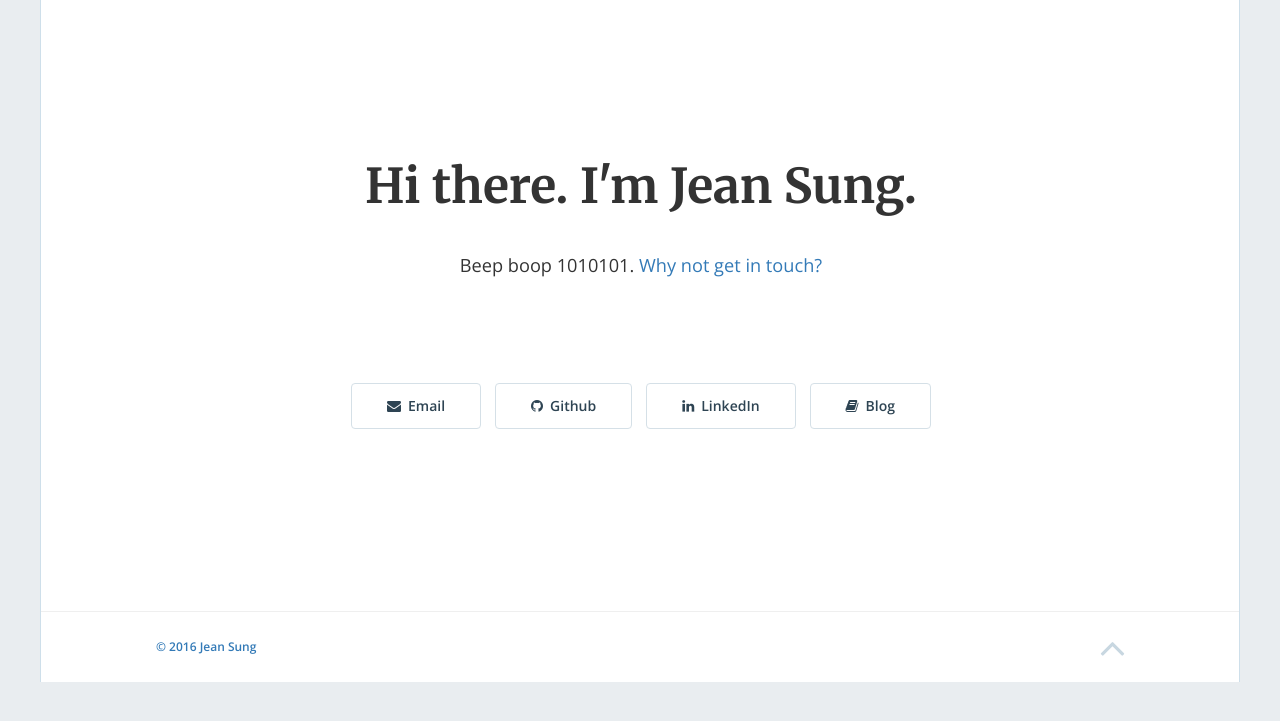
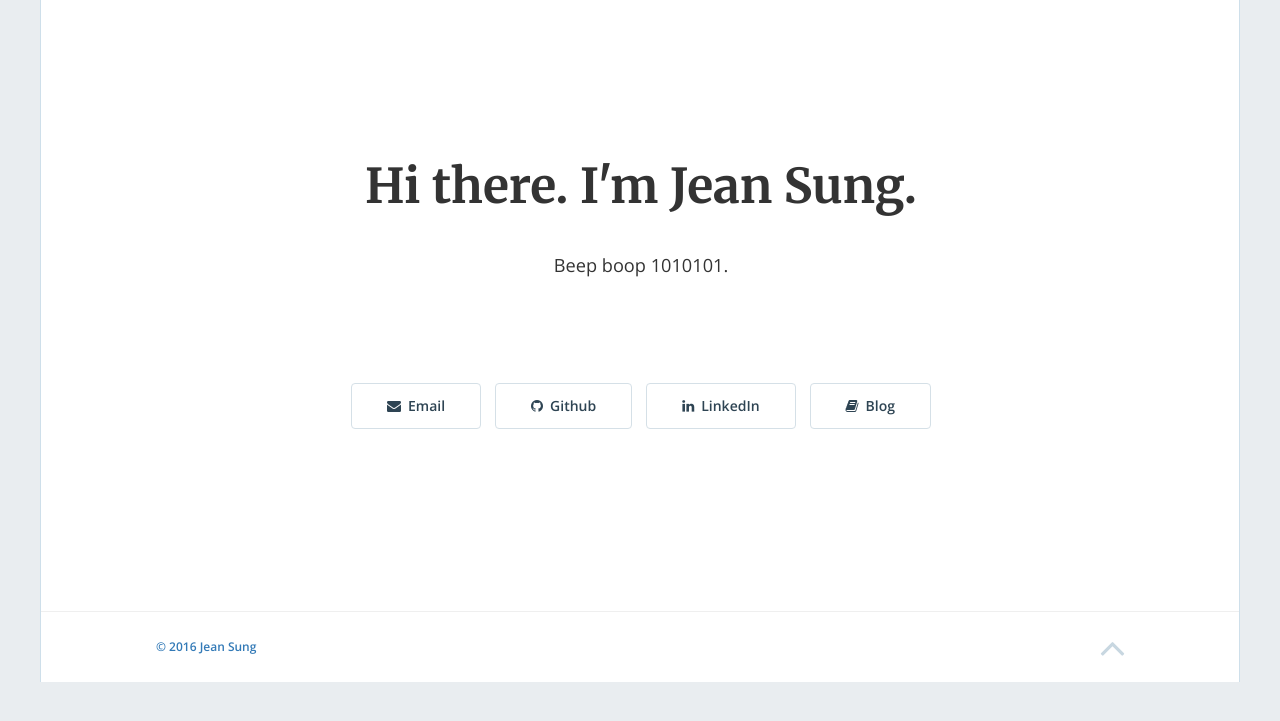
Before and after one commit to jeansung/jeansung.github.io, a Jekyll site: the page built from index.html, in a window 1280 px wide. Shown: the top 721 px of the page. Built offline with Jekyll 4.4.1, drawn with Linux system fonts in a browser that asks for light colours; nearby versions of some CDN libraries; the list of posts is cut into pages by our own code.

Commit message:
changed contact form

```diff
--- a/_includes/contact-modal.html
+++ /dev/null
@@ -1,35 +0,0 @@
-<div id="contact" class="modal fade" role="dialog">
-  <div class="modal-dialog modal-md">
-
-    <div class="modal-content">
-
-      <div class="modal-header">
-        <button type="button" class="close" data-dismiss="modal">&times;</button>
-      </div>
-
-      <div class="modal-body">
-
-        <form class="form-horizontal form-contact clearfix" action="https://formspree.io/jeansung94@gmail.com" method="POST">
-
-          <div class="form-group">
-            <label class="message-label">Hi Jean,</label>
-            <textarea class="message form-control" rows="8" name="body" placeholder="Type your message..."></textarea>
-          </div>
-
-          <div class="form-group">
-            <label for="name">Sincerely,</label>
-            <input type="name" class="name form-control" placeholder="Your Name">
-            <label for="email" class="sr-only">Email</label>
-            <input type="email" class="email form-control" name="_replyto" placeholder="Your Email">
-          </div>
-
-          <input type="submit" class="btn btn-default" style="float-right" value="Send">
-
-        </form>
-
-      </div>
-
-    </div>
-
-  </div>
-</div>
--- a/_includes/contact.html
+++ /dev/null
@@ -1 +0,0 @@
-<a data-toggle="modal" data-target="#contact"> Why not get in touch?</a>
--- a/_includes/home-hero.html
+++ b/_includes/home-hero.html
@@ -13,10 +13,9 @@
           {% endif %}
 
           {% if site.data.global.description != '' %}
-          <p class="text-center">{{site.data.global.description}} {% include contact.html %}</p>
+          <p class="text-center">{{site.data.global.description}}</p>
           {% endif %}
 
-          {% include contact-modal.html %}
 
           <div class="hero-buttons">
             {% if site.data.global.email != '' %}
```
Also changed, not shown: README.md.
